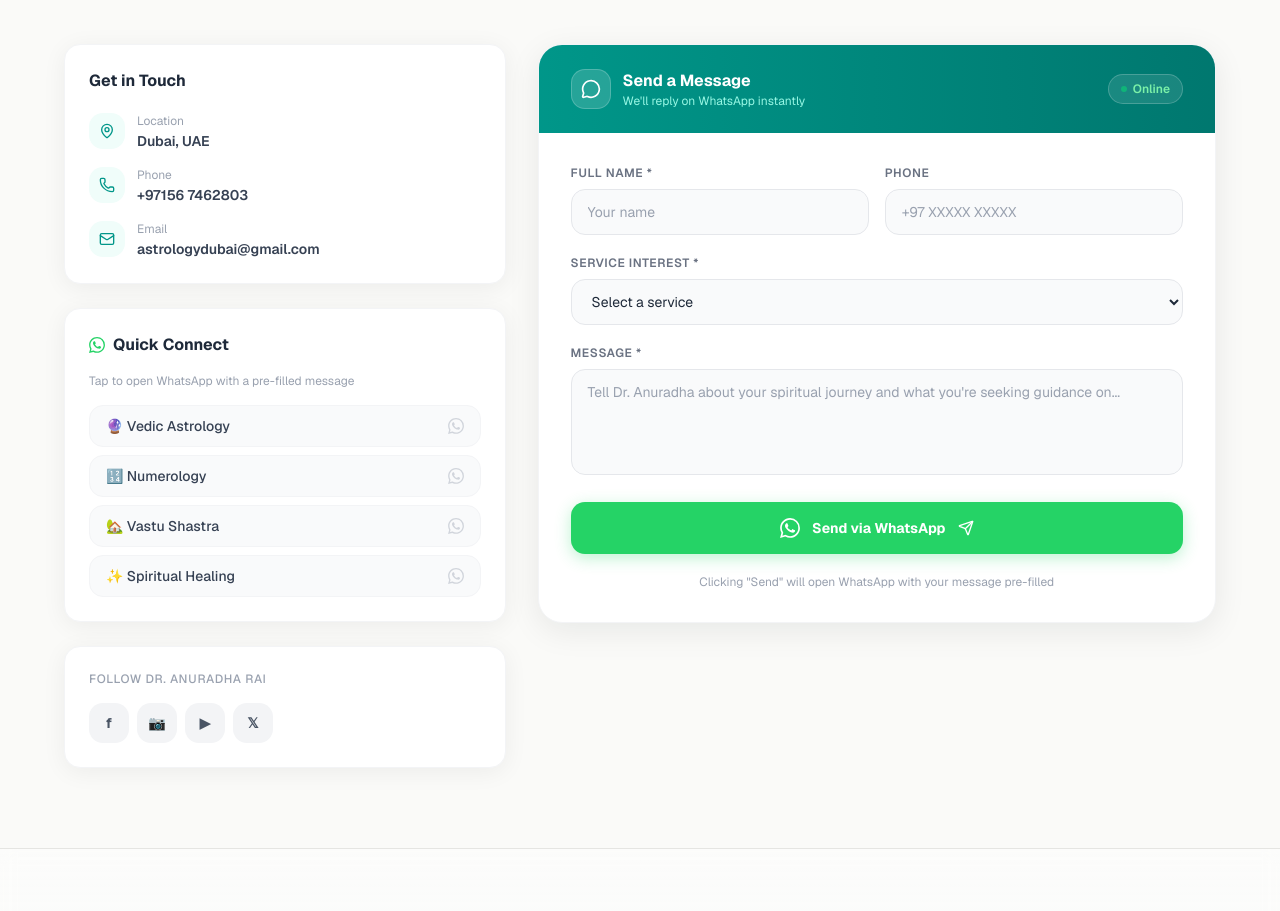
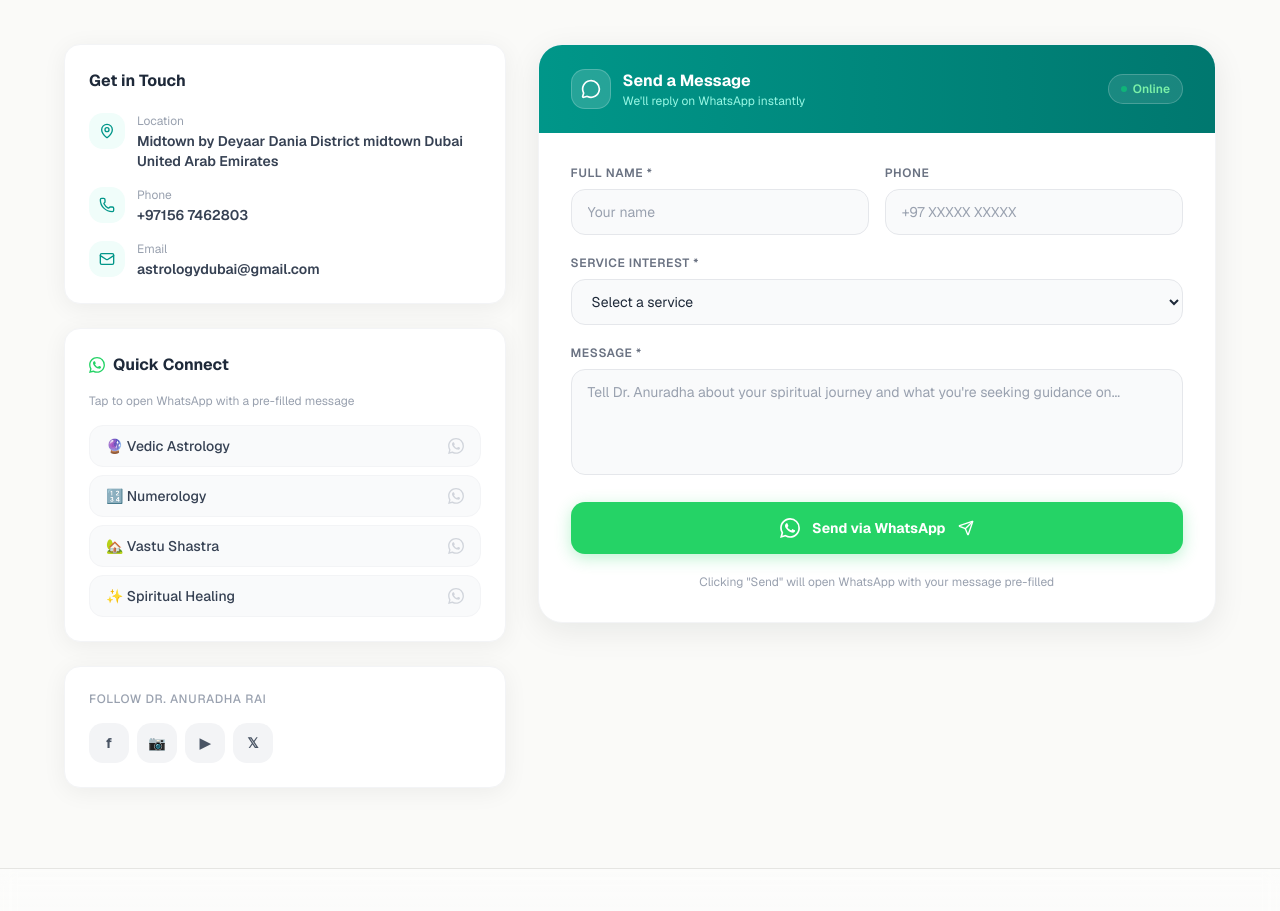
Before and after one commit to gulshanky1/dranu00, a Next.js app: page / in a window 1280 px wide. Shown: the part 5880-6791 px from the top of the page. Built offline with nearby package versions, Linux system fonts and the light colour scheme.

Commit message:
update the address in footer

```diff
--- a/components/contact.tsx
+++ b/components/contact.tsx
@@ -21,7 +21,7 @@ const contactInfo = [
   {
     icon: MapPin,
     label: 'Location',
-    value: 'Dubai, UAE',
+    value: 'Midtown by Deyaar Dania  District midtown Dubai United Arab Emirates',
     href: null,
   },
   {
```
